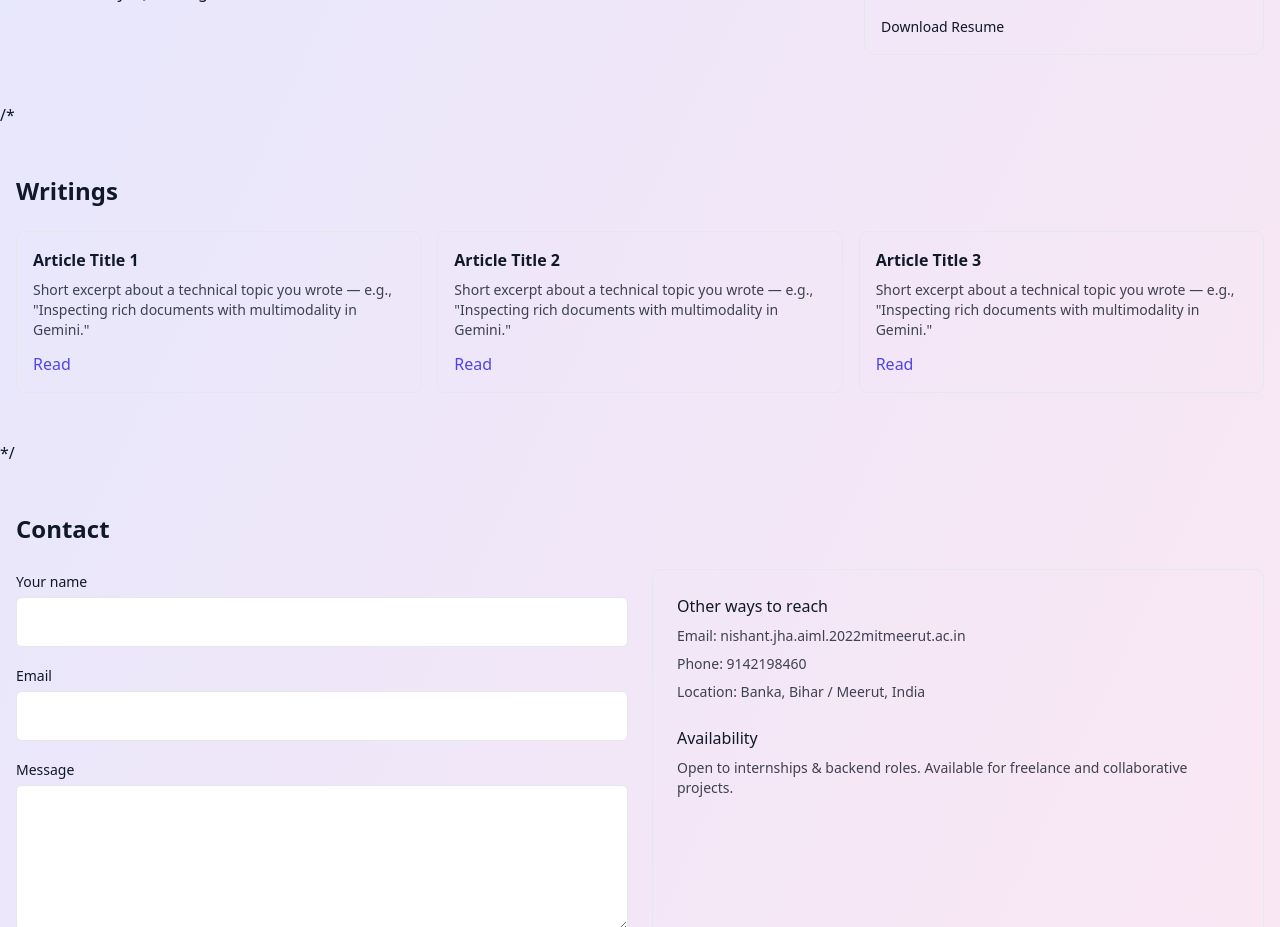
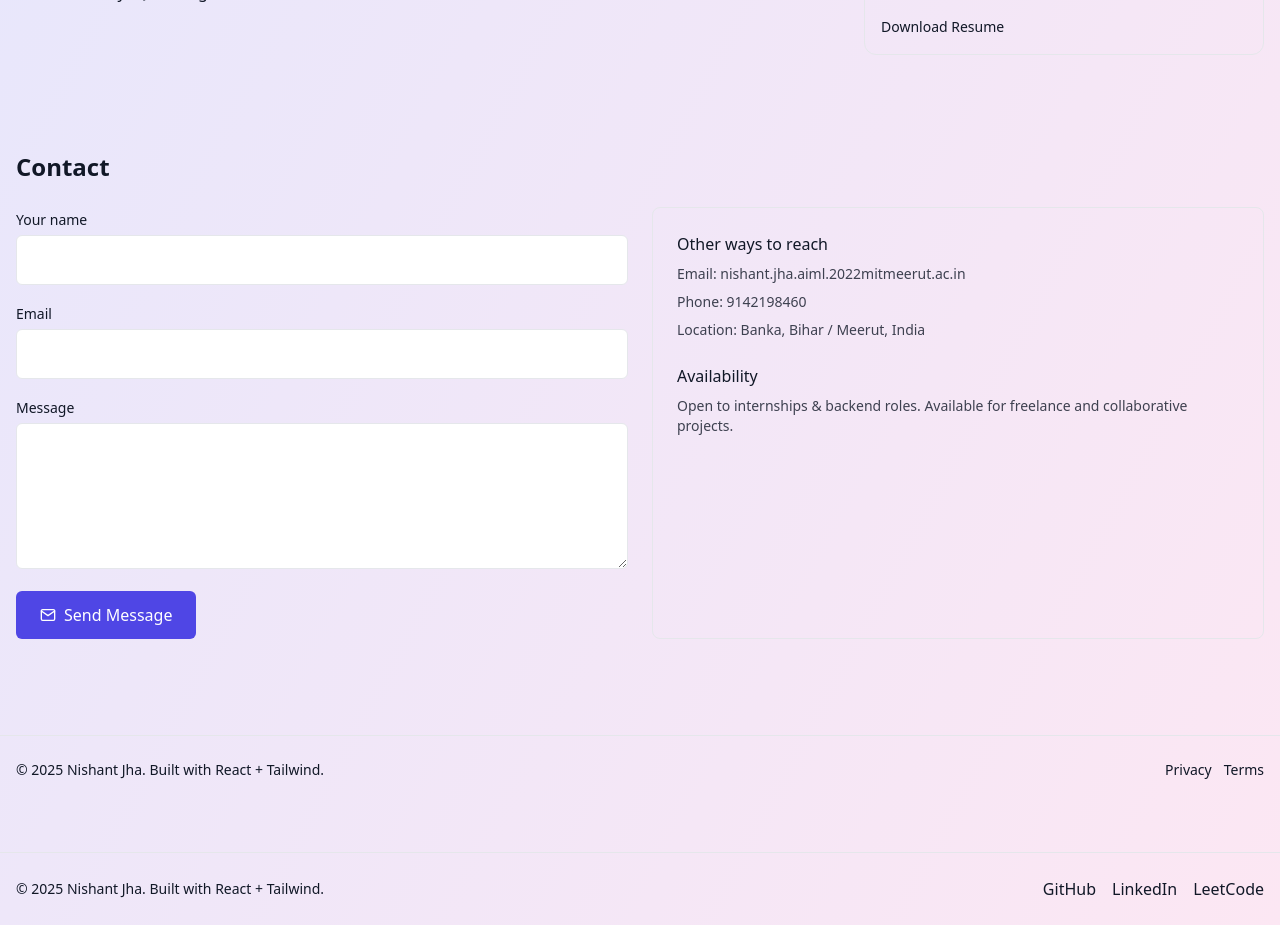
Before and after one commit to nishant-jha72/portfolio, a React (Vite) app: page / in a window 1280 px wide. Shown: the part 1460-2387 px from the top of the page. Built offline with nearby package versions, Linux system fonts and the light colour scheme.

Commit message:
Update App.jsx

```diff
--- a/src/App.jsx
+++ b/src/App.jsx
@@ -222,27 +222,6 @@ export default function App() {
           </div>
         </motion.section>
 
-        /* {/* Blog Section */}
-        <motion.section
-          id="blog"
-          className="container mx-auto px-4 py-12"
-          initial={{ opacity: 0 }}
-          whileInView={{ opacity: 1 }}
-          viewport={{ once: true }}
-          transition={{ duration: 0.8 }}
-        >
-          <h2 className="text-2xl font-bold mb-4">Writings</h2>
-          <div className="mt-6 grid md:grid-cols-3 gap-4">
-            {[1, 2, 3].map((i) => (
-              <motion.article key={i} whileHover={{ y: -4 }} className="p-4 rounded-lg border dark:border-gray-700">
-                <h4 className="font-semibold">Article Title {i}</h4>
-                <p className="text-sm opacity-80 mt-2">Short excerpt about a technical topic you wrote — e.g., "Inspecting rich documents with multimodality in Gemini."</p>
-                <a className="mt-3 inline-block text-indigo-600" href="#">Read</a>
-              </motion.article>
-            ))}
-          </div>
-        </motion.section> */
-
         {/* Contact Section */}
         <motion.section
           id="contact"
```
